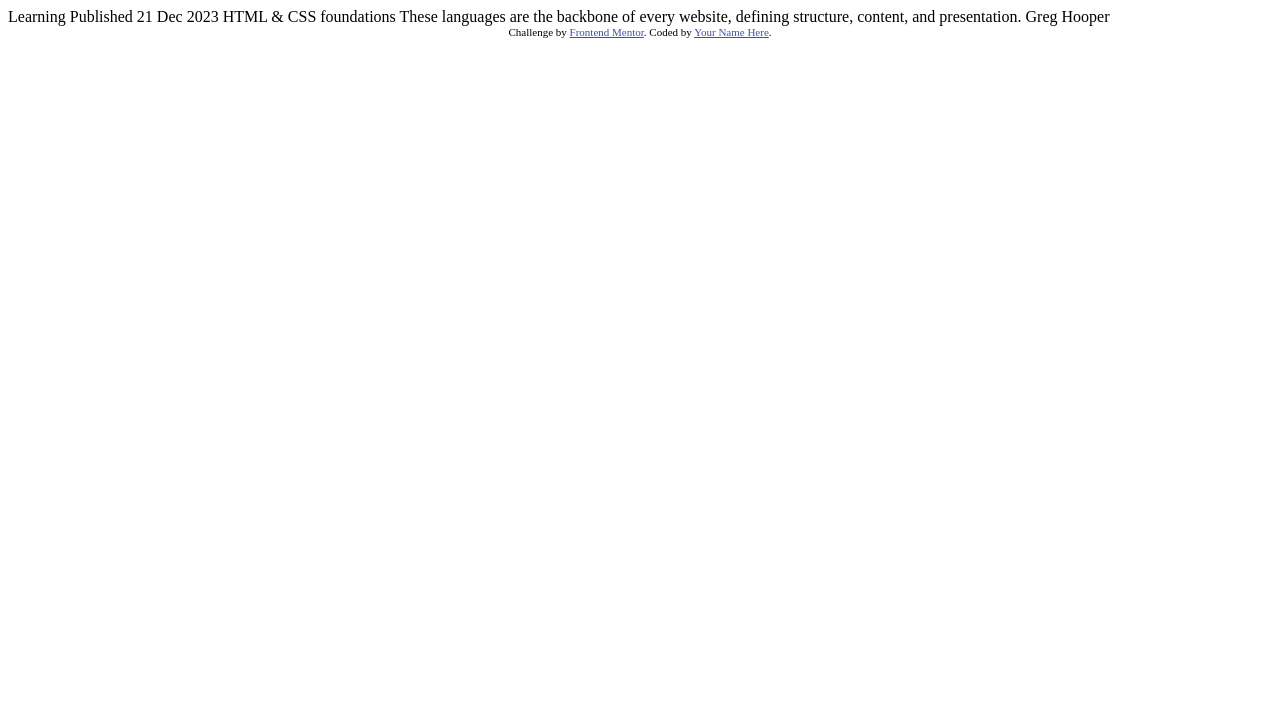
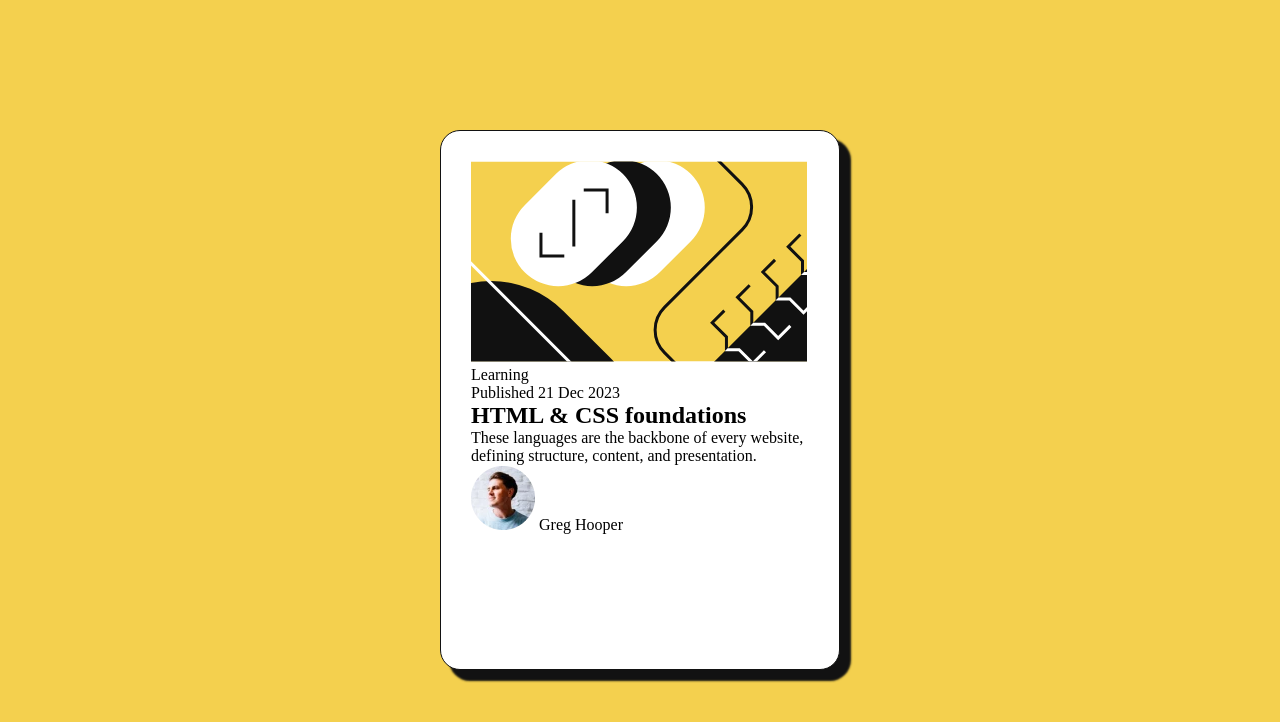
Before and after one commit to weslei573/blog-preview-card-main, a plain HTML site: page index.html in a window 1280 px wide. Drawn offline with Linux system fonts and the light colour scheme.

Commit message:
Configuração básicas do HTML e início do CSS

```diff
--- /dev/null
+++ b/assets/css/fonts.css
@@ -0,0 +1,14 @@
+@font-face {
+    font-family: 'Figtree';
+    src: url('../fonts/Figtree-VariableFont_wght.ttf');
+}
+
+@font-face {
+    font-family: 'FigtreeSemiBold';
+    src: url('../fonts/static/Figtree-SemiBold.ttf');
+}
+
+@font-face {
+    font-family: 'FigtreeExtraBold';
+    src: url('../fonts/static/Figtree-ExtraBold.ttf');
+}
--- /dev/null
+++ b/assets/css/style.css
@@ -0,0 +1,37 @@
+@charset "UTF-8";
+
+:root{
+    --Yellow1: hsl(47, 88%, 63%);
+
+    --White2: hsl(0, 0%, 100%);
+    --Grey3: hsl(0, 0%, 50%);
+    --Black4: hsl(0, 0%, 7%);
+}
+
+*{
+    margin: 0px;
+    padding: 0px;
+    box-sizing: border-box;
+}
+
+body{
+    background-color: var(--Yellow1);
+    display: flex;
+    flex-direction: column;
+    justify-content: center;
+    align-items: center;
+    max-width: 1440px;
+    height: 100vh;
+}
+
+main{
+    display: flex;
+    flex-direction: column;
+    background-color: var(--White2);
+    width: 400px;
+    height: 540px;
+    padding: 30px;
+    border-radius: 20px;
+    border: 1px solid var(--Black4);
+    box-shadow: 10px 10px 2px 1px var(--Black4);
+}
--- a/index.html
+++ b/index.html
@@ -1,34 +1,50 @@
 <!DOCTYPE html>
-<html lang="en">
+<html lang="pt-br">
+
 <head>
   <meta charset="UTF-8">
-  <meta name="viewport" content="width=device-width, initial-scale=1.0"> <!-- displays site properly based on user's device -->
+  <meta name="viewport" content="width=device-width, initial-scale=1.0">
+  <!-- displays site properly based on user's device -->
 
   <link rel="icon" type="image/png" sizes="32x32" href="./assets/images/favicon-32x32.png">
 
   <title>Frontend Mentor | Blog preview card</title>
 
   <!-- Feel free to remove these styles or customise in your own stylesheet 👍 -->
-  <style>
-    .attribution { font-size: 11px; text-align: center; }
-    .attribution a { color: hsl(228, 45%, 44%); }
-  </style>
+
+  <link rel="stylesheet" href="assets/css/style.css">
+  <link rel="stylesheet" href="assets/css/fonts.css">
+
 </head>
+
 <body>
+  <main>
+    <figure>
+      <img src="./assets/images/illustration-article.svg" alt="Artigo de Ilustração">
+    </figure>
 
-  Learning
+    <header>
+      <div>Learning</div>
+      <p>Published 21 Dec 2023</p>
+    </header>
 
-  Published 21 Dec 2023
+    <section>
+      <h1>HTML & CSS foundations</h1>
+      <p>These languages are the backbone of every website, defining structure, content, and presentation.</p>
+    </section>
 
-  HTML & CSS foundations
+    <article>
+      <img src="./assets/images/image-avatar.webp" alt="Avatar de Imagem">
+      <span>Greg Hooper</span>
+    </article>
 
-  These languages are the backbone of every website, defining structure, content, and presentation.
+  </main>
+  <!--
+    <div class="attribution">
+      Challenge by <a href="https://www.frontendmentor.io?ref=challenge" target="_blank">Frontend Mentor</a>.
+      Coded by <a href="#">Your Name Here</a>.
+    </div>
+  -->
+</body>
 
-  Greg Hooper
-
-  <div class="attribution">
-    Challenge by <a href="https://www.frontendmentor.io?ref=challenge" target="_blank">Frontend Mentor</a>.
-    Coded by <a href="#">Your Name Here</a>.
-  </div>
-</body>
 </html>
```
